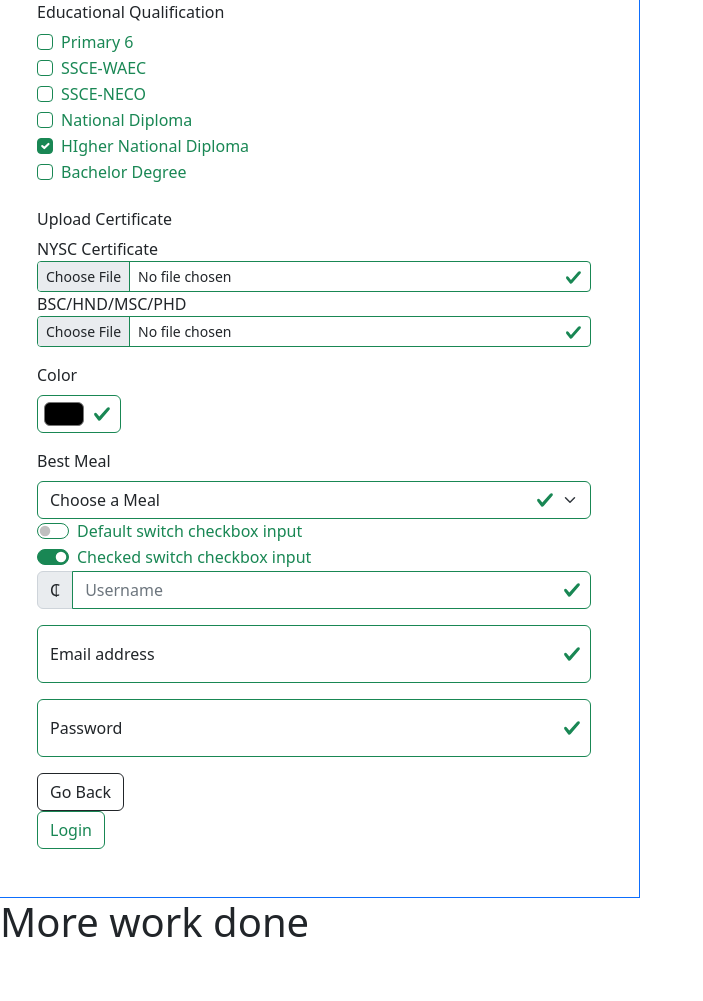
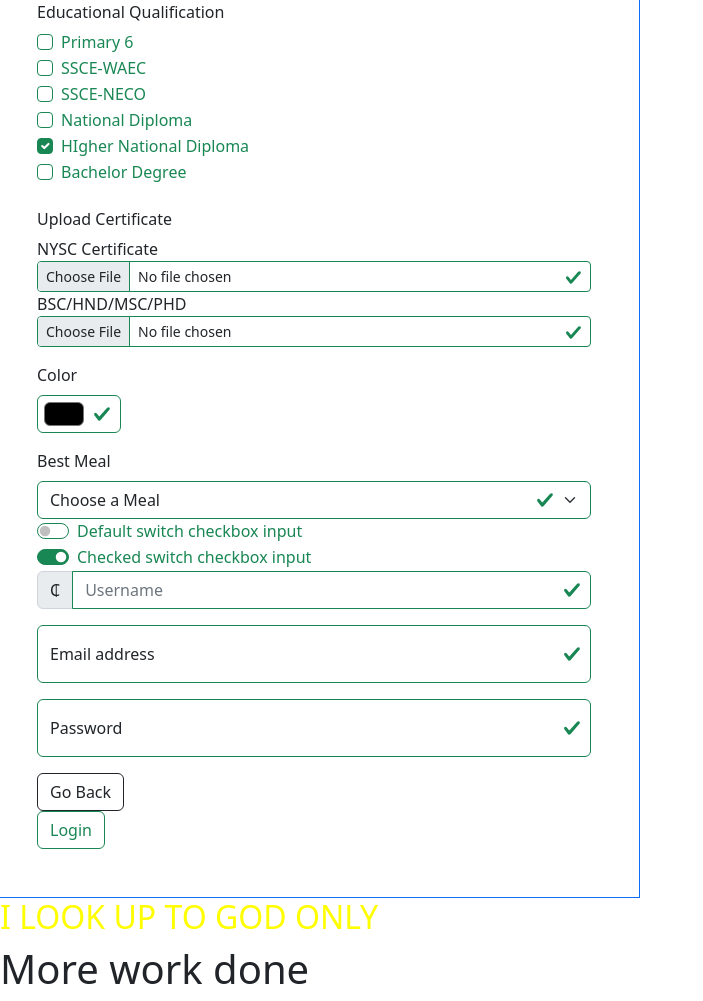
Before and after one commit to EC7340/Bootsrap_repo, a plain HTML site: page form.html in a window 1280 px wide. Shown: the part 1486-2487 px from the top of the page, without its empty margins (0-703 px from the left). Before the commit the page ends 2440 px from the top, so only its background shows below. Drawn offline with Linux system fonts and the light colour scheme.

Commit message:
added h2 with style

```diff
--- a/form.html
+++ b/form.html
@@ -220,6 +220,7 @@
         </div>
       </div>
     </div>
+    <h2 style="color:yellow;">I LOOK UP TO GOD ONLY</h2>
   </div>
   <script scr="js/bootstrap.js"></script>
   <h1>More work done</h1>
```
